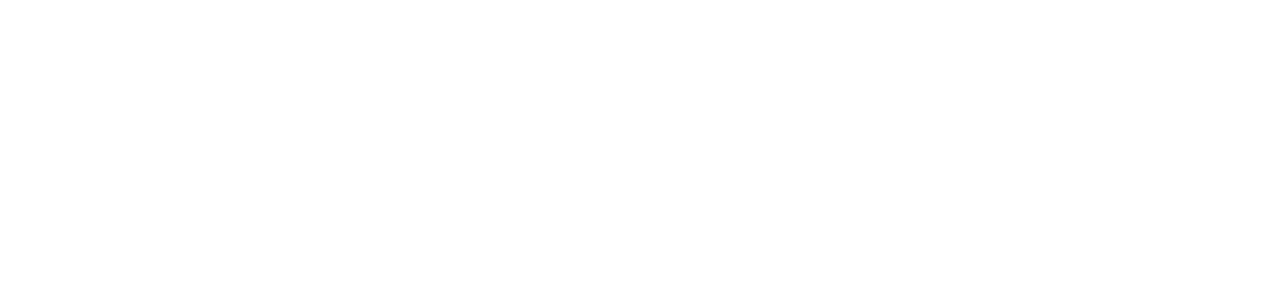
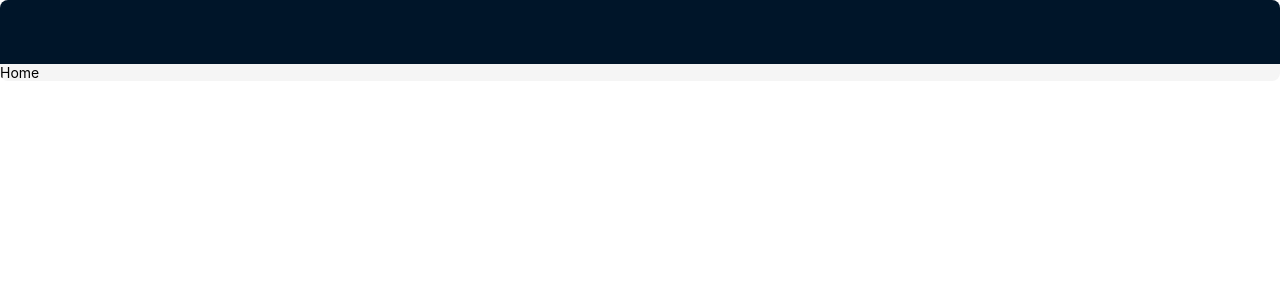
Before and after one commit to helga-umrikh/Picasso_App, a React (Create React App) app: page / in a window 1280 px wide. Shown: the top 300 px of the page. Built offline with nearby package versions, Linux system fonts and the light colour scheme.

Commit message:
feat: add routing to home and post pages

```diff
--- a/package.json
+++ b/package.json
@@ -8,8 +8,10 @@
     "@types/node": "^16.18.91",
     "@types/react": "^18.2.67",
     "@types/react-dom": "^18.2.22",
+    "antd": "^5.15.3",
     "react": "^18.2.0",
     "react-dom": "^18.2.0",
+    "react-router-dom": "^6.22.3",
     "react-scripts": "5.0.1",
     "typescript": "^4.9.5"
   },
--- a/src/app/App.tsx
+++ b/src/app/App.tsx
@@ -1,9 +1,29 @@
-import React from 'react';
+import React from 'react'
+import { Routes, Route } from 'react-router-dom'
+import HomePage from '../pages/HomePage/HomePage'
+import PostPage from '../pages/PostPage/PostPage'
+import {  Layout, Flex  } from 'antd';
+import HeaderComponent from '../widgets/ui/Header/HeaderComponent';
+
+const layoutStyle = {
+  borderRadius: 8,
+  overflow: 'hidden',
+};
 
 function App() {
-  return (
-    <div className="App"></div>
-  );
+    return (
+        <div className="App">
+            <Flex gap="middle" wrap="wrap">
+                <Layout style={layoutStyle}>
+                  <HeaderComponent />
+                    <Routes>
+                        <Route path="/" element={<HomePage />} />
+                        <Route path="/post/:id" element={<PostPage />} />
+                    </Routes>
+                </Layout>
+            </Flex>
+        </div>
+    )
 }
 
-export default App;
+export default App
--- a/src/index.tsx
+++ b/src/index.tsx
@@ -1,14 +1,14 @@
-import React from 'react';
-import ReactDOM from 'react-dom/client';
-import './index.css';
-import App from './app/App';
+import React from 'react'
+import ReactDOM from 'react-dom/client'
+import './index.css'
+import App from './app/App'
+import { BrowserRouter as Router } from 'react-router-dom';
 
-
-const root = ReactDOM.createRoot(
-  document.getElementById('root') as HTMLElement
-);
+const root = ReactDOM.createRoot(document.getElementById('root') as HTMLElement)
 root.render(
-  <React.StrictMode>
-    <App />
-  </React.StrictMode>
-);
+    <React.StrictMode>
+        <Router>
+            <App />
+        </Router>
+    </React.StrictMode>
+)
--- /dev/null
+++ b/src/pages/HomePage/HomePage.tsx
@@ -0,0 +1,9 @@
+import React from 'react'
+
+const HomePage = () => {
+  return (
+    <div>Home</div>
+  )
+}
+
+export default HomePage
--- /dev/null
+++ b/src/pages/PostPage/PostPage.tsx
@@ -0,0 +1,9 @@
+import React from 'react'
+
+const PostPage = () => {
+  return (
+    <div>PostPage</div>
+  )
+}
+
+export default PostPage
--- /dev/null
+++ b/src/widgets/ui/Header/HeaderComponent.tsx
@@ -0,0 +1,14 @@
+import React from 'react'
+import {  Layout  } from 'antd';
+const { Header } = Layout;
+
+
+const HeaderComponent = () => {
+  return (
+    <Header>
+
+    </Header>
+  )
+}
+
+export default HeaderComponent
```
Also changed, not shown: 1 other file (tests, documents, lock files or other folders).
